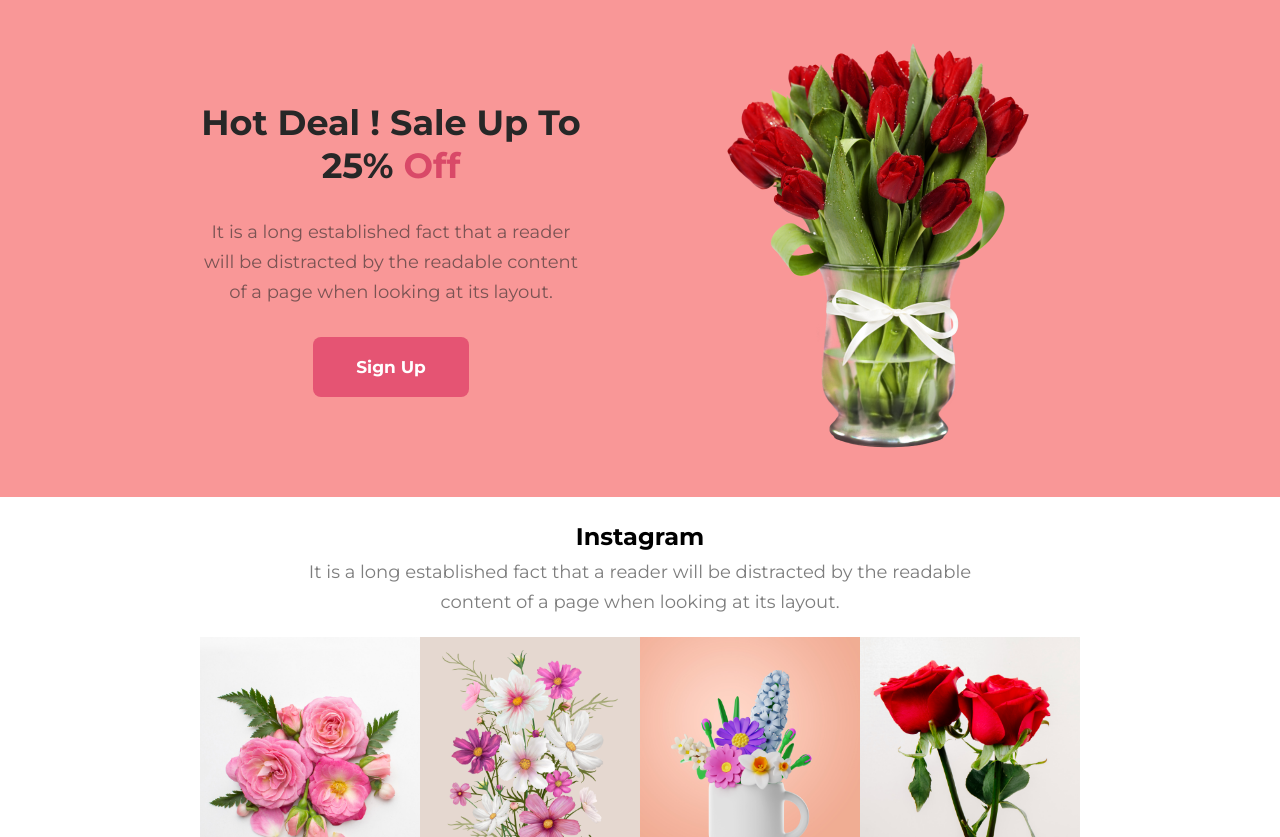
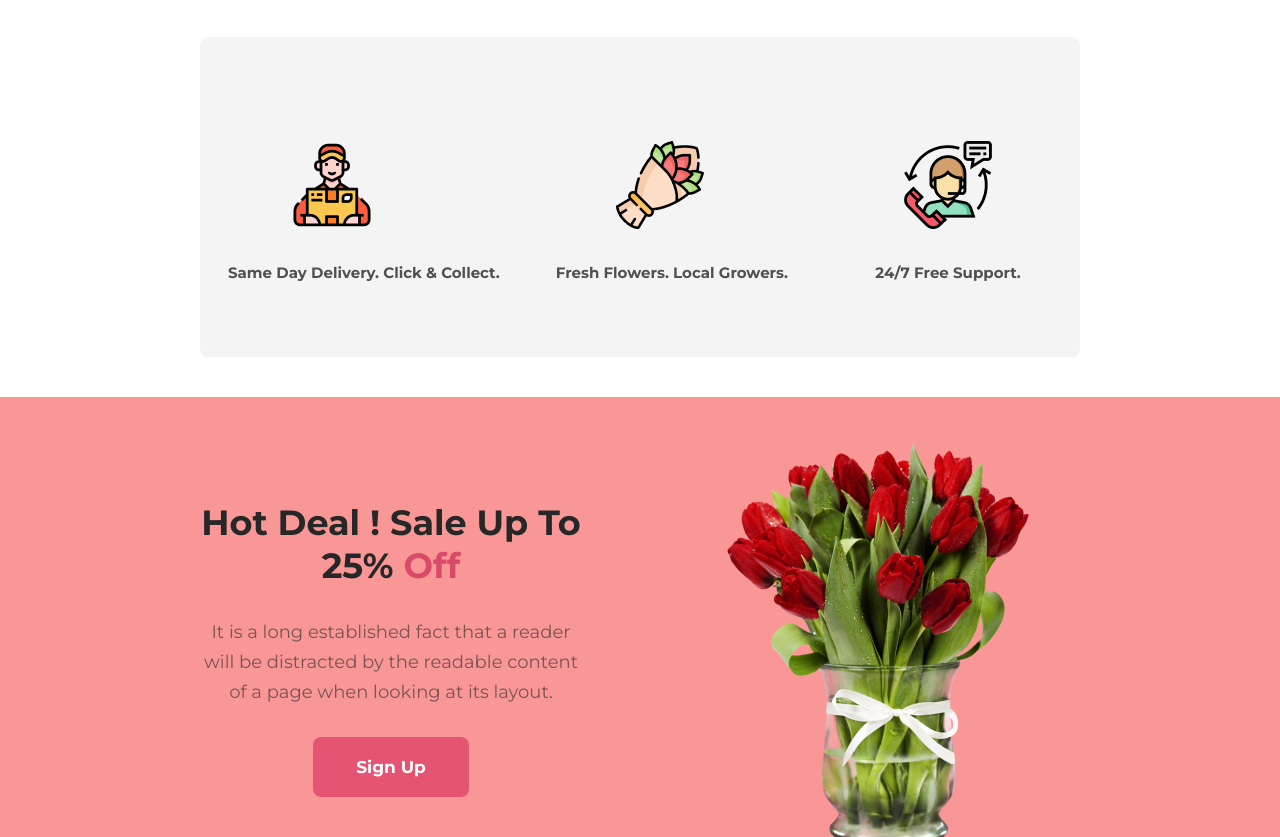
Before and after one commit to himu004/online-flower-shop, a plain HTML site: page index.html in a window 1280 px wide. Shown: the part 1409-2246 px from the top of the page. Drawn offline with Linux system fonts and the light colour scheme.

Commit message:
delivery section added

```diff
--- a/index.html
+++ b/index.html
@@ -11,6 +11,7 @@
 </head>
 <body>
     <header>
+        <!-- Menu Bar -->
         <nav class="menu-container">
             <div class="logo">
                 <h1>Flower Shop</h1>
@@ -24,6 +25,7 @@
                 </ul>
             </div>
         </nav>
+        <!-- Header/Hero Section -->
         <div class="header-container">
             <div class="description">
                 <h1>Let's incorporate <br> the beauty of flowers <br>
@@ -37,7 +39,7 @@
         </div>
     </header>
 
-
+    <!-- Main Section -->
     <main>
         <div class="flower-section">
             <div class="flower-section-container">
@@ -66,6 +68,24 @@
             </div>
         </div>
 
+            <!-- Delivery Section -->
+            <div class="delivery-setion-container">
+                <div class="delivery">
+                    <img src="asset/Group 57.png" alt="">
+                    <p>Same Day Delivery. Click & Collect.</p>
+                </div>
+                <div class="delivery">
+                    <img src="asset/Group 58.png" alt="">
+                    <p>Fresh Flowers. Local Growers.</p>
+                </div>
+                <div class="delivery">
+                    <img src="asset/Group 59.png" alt="">
+                    <p>24/7 Free Support.</p>
+                </div>
+            </div>
+
+
+        <!-- Hot Deal Section -->
         <div class="hot-deal-main">
             <div class="hot-deal-seaction">
                 <div class="hot-deal-container">
--- a/style.css
+++ b/style.css
@@ -193,6 +193,29 @@ header {
     text-align: center;
 }
 
+/* Delivery Section Styles */
+.delivery-setion-container {
+    margin: 40px 200px;
+    height: 320px;
+    display: flex;
+    justify-content: space-around;
+    align-items: center;
+    border-radius: 8px;
+    background: rgba(39, 39, 39, 0.05);
+}
+
+
+.delivery img {
+    margin: 30px 60px;
+}
+
+.delivery-setion-container p {
+    color: rgba(39, 39, 39, 0.80);
+    text-align: center;
+    font-size: 15px;
+    font-weight: bold;
+}
+
 .instagram-heading {
     margin: 20px;
     line-height: 40px;
@@ -268,7 +291,7 @@ header {
 /* Footer Styles */
 footer {
     width: 100%;
-    height: 300px;
+    height: 400px;
     background-color: #111010;
     display: flex;
     justify-content: center;
```
